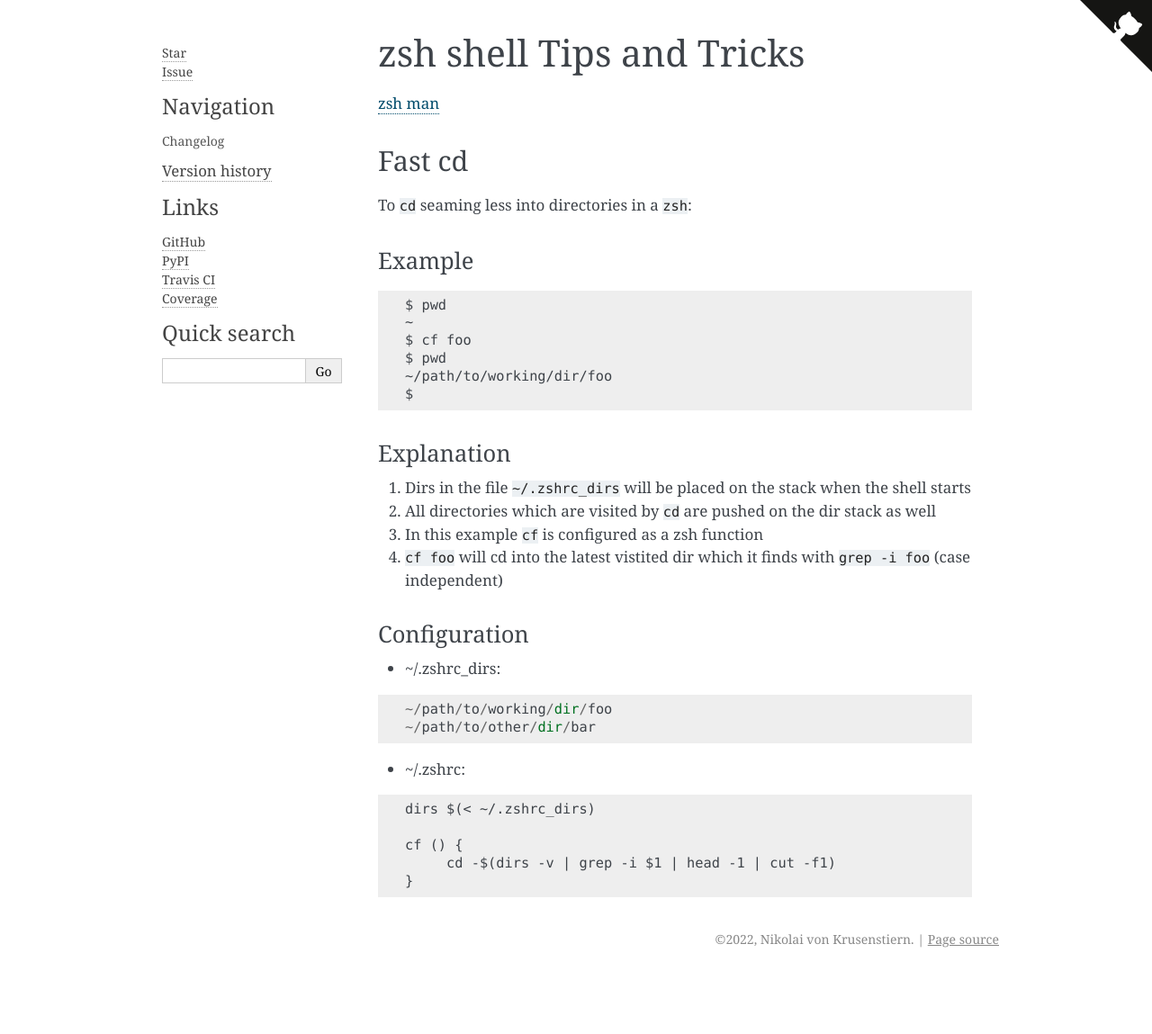
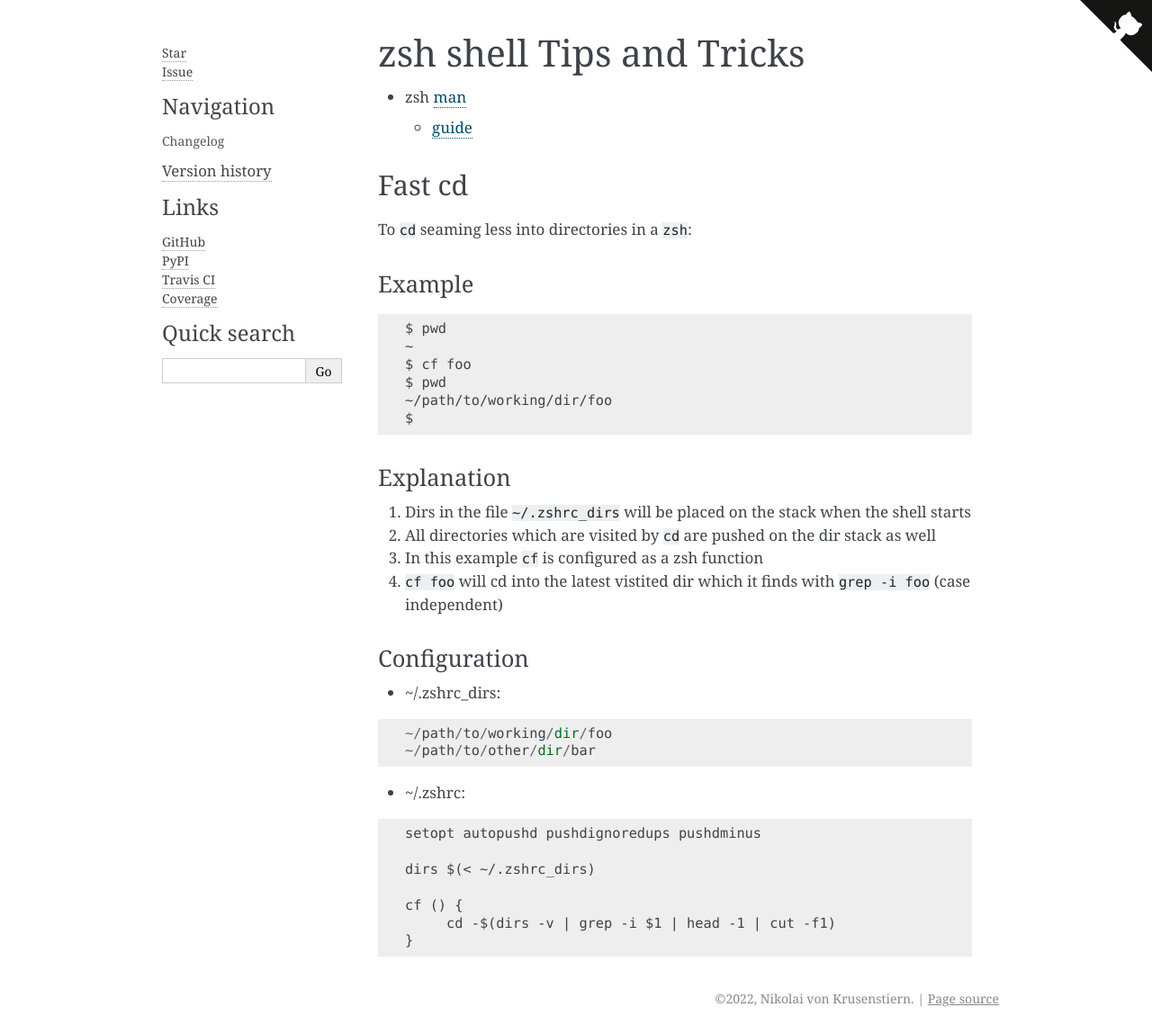
Before and after one commit to cruisen/cli-calc, a Sphinx documentation site: the page built from docs/extras/zsh.md, in a window 1280 px wide. Shown: the whole page at 90% size. Built offline with Sphinx 7.4.7, drawn with Linux system fonts in a browser that asks for light colours; before the commit the page ends 1083 px from its top, so only the background shows below that.

Commit message:
add autopushd pushdignoredups pushdminus

````diff
--- a/docs/extras/zsh.md
+++ b/docs/extras/zsh.md
@@ -1,6 +1,7 @@
 # zsh shell Tips and Tricks
 
-[zsh man](https://zsh.sourceforge.io/Doc/zsh_a4.pdf)
+- zsh [man](https://zsh.sourceforge.io/Doc/zsh_a4.pdf)
+  - [guide](https://scriptingosx.com/2019/06/moving-to-zsh/)
 
 ## Fast cd
 
@@ -34,6 +35,8 @@ $
 
 - ~/.zshrc:
 ```
+setopt autopushd pushdignoredups pushdminus
+
 dirs $(< ~/.zshrc_dirs)
 
 cf () {
````
